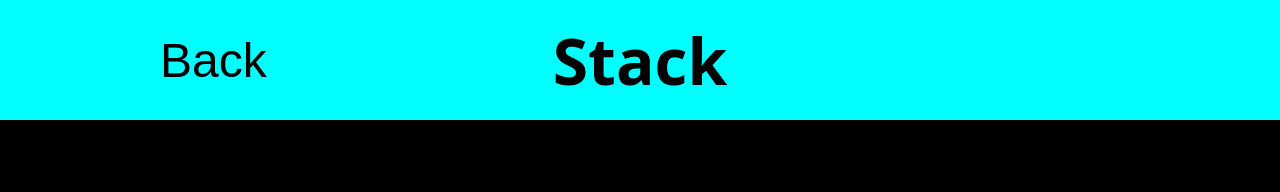
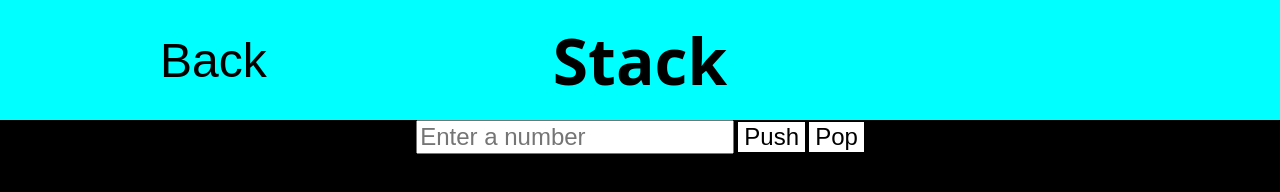
Before and after one commit to jpope6/data-structure-visualization, a plain HTML site: page data-structures/stack/index.html in a window 1280 px wide. Drawn offline with Linux system fonts and the light colour scheme.

Commit message:
changes to how the back button works

```diff
--- a/data-structures/array/array.js
+++ b/data-structures/array/array.js
@@ -3,6 +3,12 @@ let push_button = document.getElementById('push');
 let pop_button = document.getElementById('pop');
 let search_button = document.getElementById('search');
 let reset_button = document.getElementById('reset');
+
+let back_button = document.getElementById('back_button');
+
+back_button.addEventListener('click', () => {
+    location.href = "../../index.html";
+})
 
 let input_container = document.getElementById('input_container');
 
--- a/data-structures/stack/index.html
+++ b/data-structures/stack/index.html
@@ -1,11 +1,13 @@
 <!DOCTYPE html>
 <html lang="en">
+
 <head>
     <title></title>
     <meta charset="UTF-8">
     <meta name="viewport" content="width=device-width, initial-scale=1">
     <link href="style.css" rel="stylesheet">
 </head>
+
 <body>
     <header id="header">
         <div>
@@ -16,6 +18,15 @@
         </div>
     </header>
 
+    <div id="container">
+        <form id="actions">
+            <input id="input" type="number" placeholder="Enter a number">
+            <input type="submit" id="push" value="Push">
+            <input type="submit" id="pop" value="Pop">
+        </form>
+    </div>
+
     <script src="stack.js"></script>
 </body>
+
 </html>
--- a/data-structures/stack/style.css
+++ b/data-structures/stack/style.css
@@ -26,3 +26,33 @@ html, body {
     background: cyan;
     border: none;
 }
+
+#container {
+    width: 100vw;
+    display: flex;
+    flex-direction: column;
+    align-items: center;
+    justify-content: center;
+}
+
+#input {
+    min-width: 3vw;
+    width: fit-content;
+    font-size: 1.5em;
+}
+
+#push, #pop {
+    width: fit-content;
+    font-size: 1.5em;
+    color: black;
+    background: white;
+    border: none;
+}
+
+#push:hover, #pop:hover {
+    filter: brightness(0.8);
+}
+
+#push:active, #pop:active {
+    filter: brightness(0.6);
+}
```
Also changed, not shown: data-structures/array/index.html (+1 -1 lines). Lines whose indentation alone changed are shown as unchanged.
